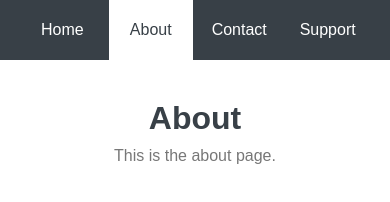
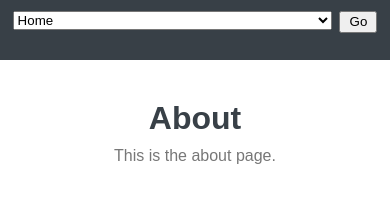
Before and after one commit to wesdevclimb/jQuery-Basics, a plain HTML site: page mobile-dropdown/about.html in a window 390 px wide. Drawn offline with nearby package versions, Linux system fonts and the light colour scheme.

Commit message:
updated jquery links, added two media queries, and created a functional select menu

```diff
--- a/mobile-dropdown/about.html
+++ b/mobile-dropdown/about.html
@@ -16,7 +16,7 @@
 	</div>
 	<h1>About</h1>
 	<p>This is the about page.</p>
-	<script src="http://code.jquery.com/jquery-1.11.0.min.js" type="text/javascript" charset="utf-8"></script>
+	<script src="https://code.jquery.com/jquery-3.1.0.js" integrity="sha256-slogkvB1K3VOkzAI8QITxV3VzpOnkeNVsKvtkYLMjfk=" crossorigin="anonymous" charset="utf-8"></script>
 	<script src="js/app.js" type="text/javascript" charset="utf-8"></script>
 </body>
 </html>
--- a/mobile-dropdown/css/style.css
+++ b/mobile-dropdown/css/style.css
@@ -63,4 +63,20 @@ p {
 	text-align: center;
 	color: #777;
 }
-/** Start Coding Here **/
+/**
+modify css to hide links on small widths and show button and select
+hide button and select on larger widths
+deal with selected options depending on current page
+**/
+
+@media (min-width: 320px) and (max-width: 568px) {
+	#menu ul {
+		display: none;
+	}
+}
+
+@media (min-width: 568px){
+	#menu select, #menu button {
+		display: none;
+	}
+}
--- a/mobile-dropdown/js/app.js
+++ b/mobile-dropdown/js/app.js
@@ -0,0 +1,27 @@
+//problem: looks gross on small widths
+//solution: dropdown menu
+
+//create select and append to menu
+var $select = $("<select></select>");
+$("#menu").append($select);
+
+//cycle over menu links
+$("#menu a").each(function(){
+    var $anchor = $(this);
+    //create an option
+    var $option = $("<option></option>");
+    //option's value is the href
+    $option.val($anchor.attr("href"));
+    //option's text is the text of the link
+    $option.text($anchor.text());
+    //append option to select
+    $select.append($option);
+});
+//create button
+var $button = $("<button>Go</button>");
+$("#menu").append($button);
+//bind click to button
+$button.click(function(){
+    //go to select's location
+    window.location = $select.val();
+});
```
Also changed, not shown: mobile-dropdown/contact.html (+1 -1 lines), mobile-dropdown/events.html (+1 -1 lines), mobile-dropdown/faqs.html (+1 -1 lines), mobile-dropdown/index.html (+1 -1 lines), mobile-dropdown/support.html (+1 -1 lines).
